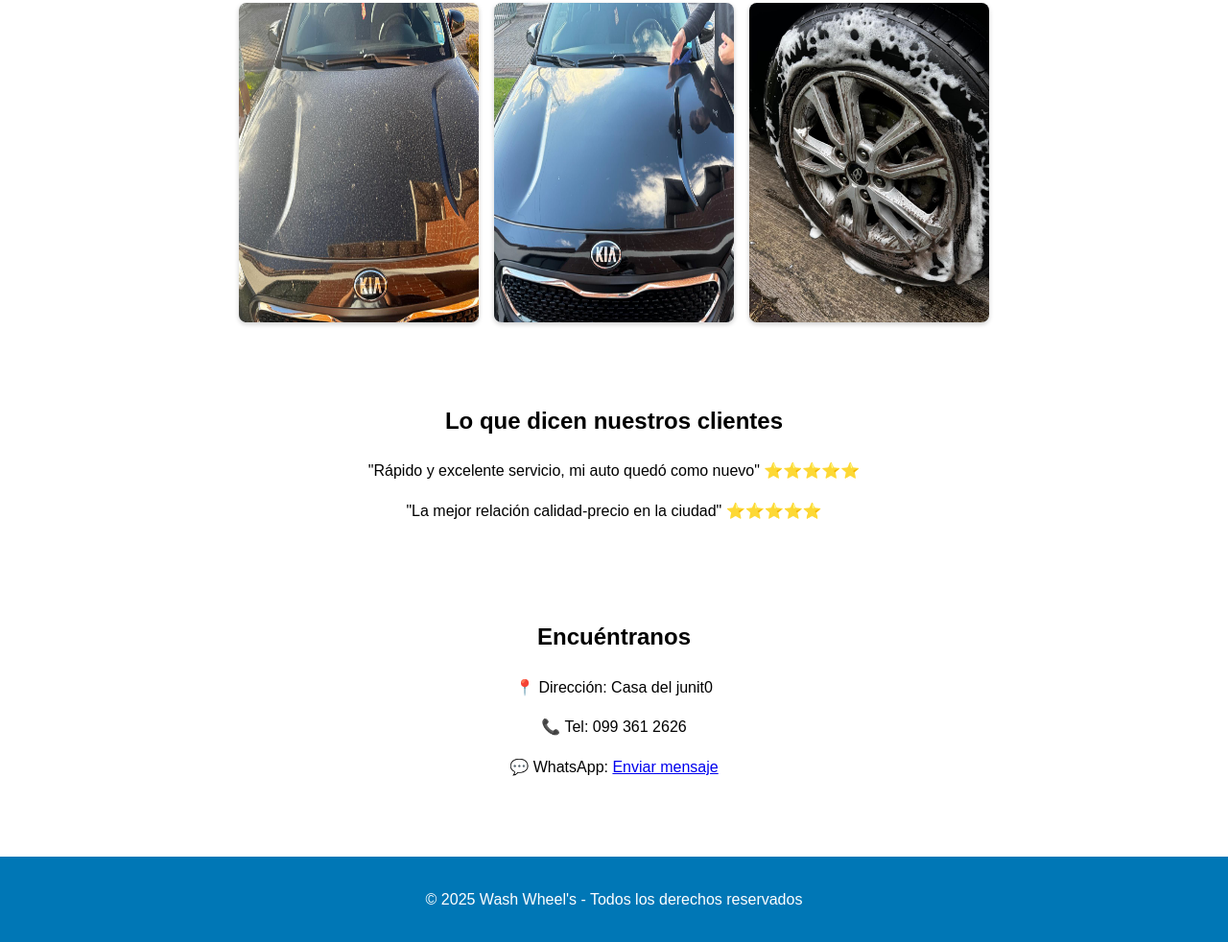
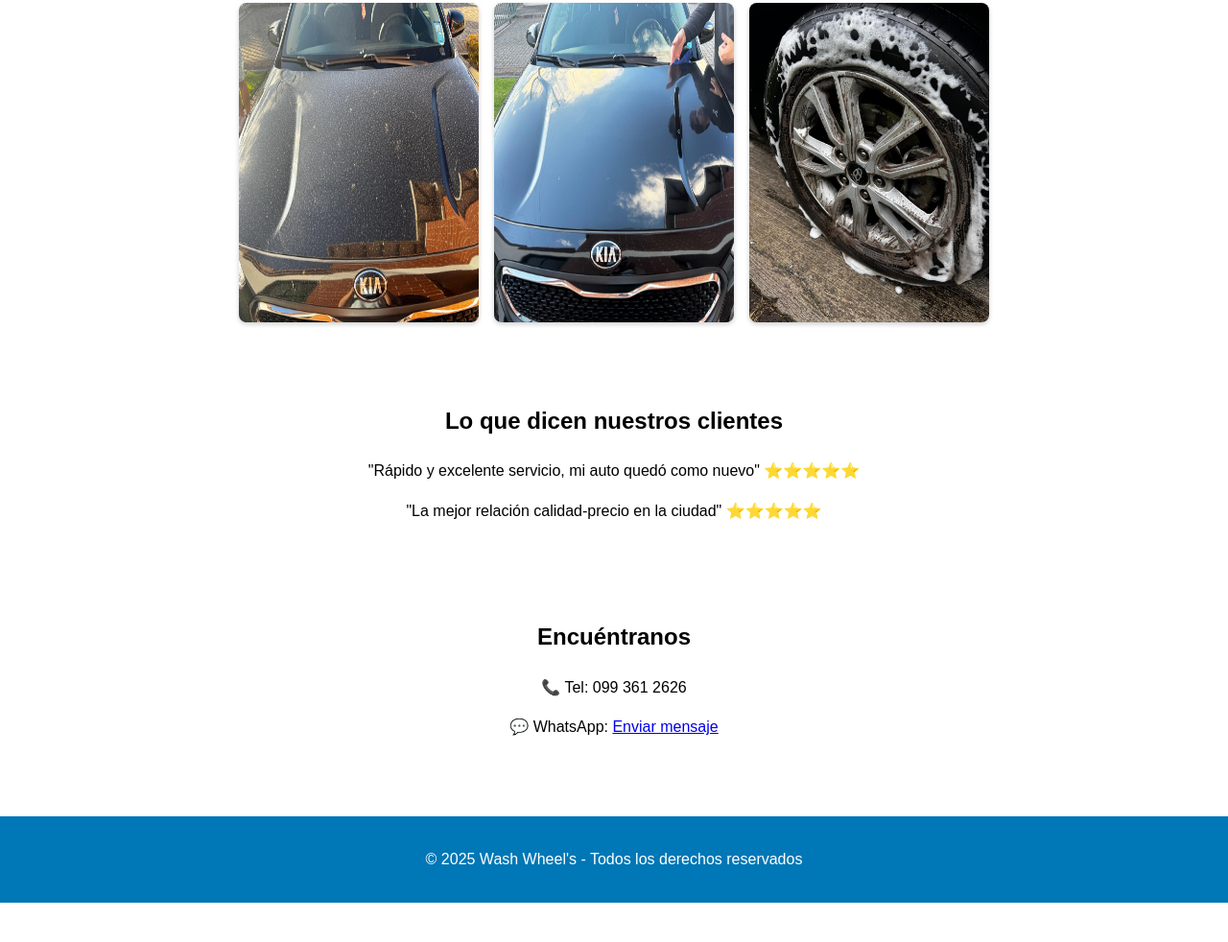
Before and after one commit to Vipper55/WashWheelsWeb, a plain HTML site: page index.html in a window 1280 px wide. Shown: the part 2210-3192 px from the top of the page at 96% size. After the commit the page ends 3151 px from the top, so only its background shows below. Drawn offline with Linux system fonts and the light colour scheme.

Commit message:
casa de junito eliminado

```diff
--- a/index.html
+++ b/index.html
@@ -79,7 +79,6 @@
   <!-- Contacto -->
   <section class="contacto">
     <h2>Encuéntranos</h2>
-    <p>📍 Dirección: Casa del junit0</p>
     <p>📞 Tel: 099 361 2626</p>
     <p>💬 WhatsApp: <a href="https://wa.me/593993612626" target="_blank">Enviar mensaje</a></p>
   </section>
```
